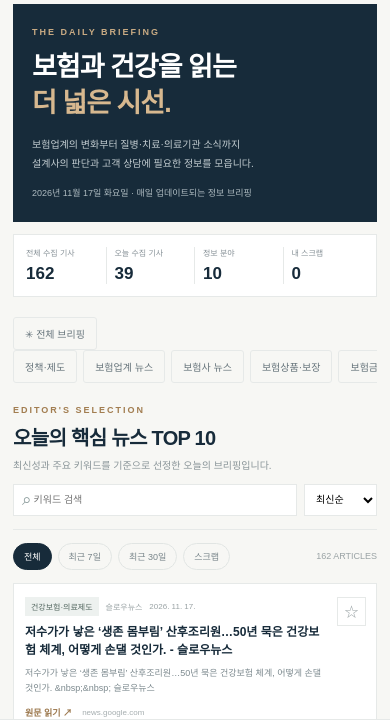
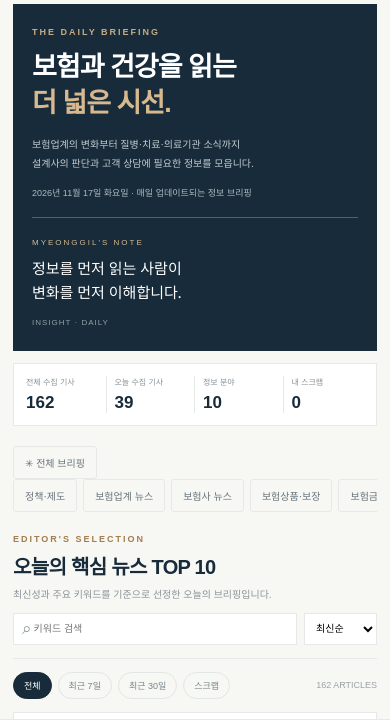
Before and after one commit to kimkwon2026/MII, a plain HTML site: page index.html in a window 390 px wide. Shown: the part 67-790 px from the top of the page. Drawn offline with Linux system fonts and the light colour scheme.

Commit message:
Update styles.css

```diff
--- a/styles.css
+++ b/styles.css
@@ -839,3 +839,25 @@ footer {
     -webkit-font-smoothing: antialiased;
   }
 }
+
+/* 모바일에서도 명길스 노트 표시 */
+@media (max-width: 760px) {
+  .hero-note {
+    display: block !important;
+    border-left: 0;
+    border-top: 1px solid #ffffff40;
+    padding: 14px 0 0;
+    margin-top: 18px;
+    min-width: 0;
+  }
+
+  .hero-note p {
+    font-size: 15px;
+    line-height: 1.6;
+    margin: 8px 0;
+  }
+
+  .hero-note small {
+    font-size: 8px;
+  }
+}
```
